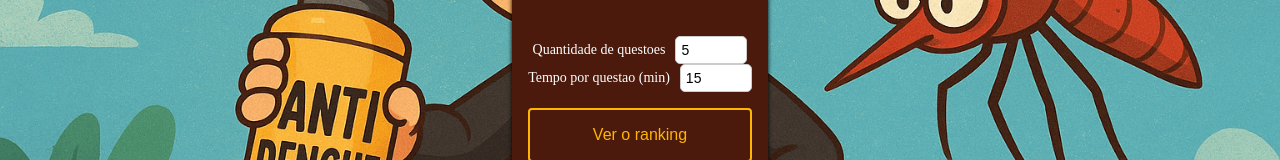
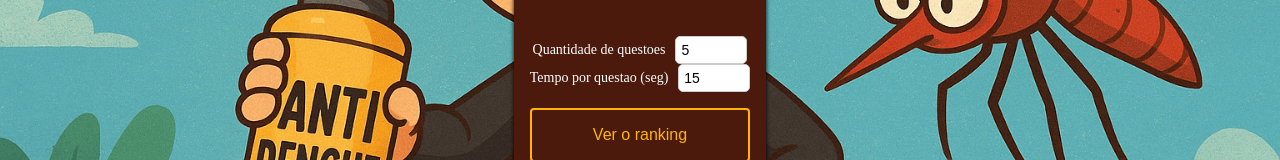
Before and after one commit to sistemainternosmecict/jogo-agente-anti-dengue, a React (Vite) app: page / in a window 1280 px wide. Both pictures are taken after a click on the button "Opções". Shown: the part 349-509 px from the top of the page. Built offline with nearby package versions, Linux system fonts and the light colour scheme.

Commit message:
fix(ui): Na tela de opções o tempo marcava min e é seg. As perguntas e respostas forão revisadas.

```diff
--- a/src/components/uiElements/Options.jsx
+++ b/src/components/uiElements/Options.jsx
@@ -69,7 +69,7 @@ export default function Opcoes({globalConfig, setGlobalConfig, mostrarRanking, o
                         <input type="number" name="questoes" id="questoes" min={5} max={20} defaultValue={globalConfig.qnt_questoes} onChange={(e) => setGlobalConfig({...globalConfig, qnt_questoes: Number(e.target.value)})}/>
                     </div>
                     <div className="opcao">
-                        <label htmlFor="tempo_questoes">Tempo por questao (min)</label>
+                        <label htmlFor="tempo_questoes">Tempo por questao (seg)</label>
                         <input type="number" name="tempo_questoes" id="tempo_questoes" min={3} max={15} defaultValue={globalConfig.tempo_questoes} onChange={(e) => setGlobalConfig({...globalConfig, tempo_questoes: Number(e.target.value)})}/>
                     </div>
                     <Button style={{ margin: "16px auto", width: "100%"}} onClick={mostrarRanking}>Ver o ranking</Button>
--- a/src/data/perguntas.js
+++ b/src/data/perguntas.js
@@ -1,5 +1,5 @@
 const perguntas = [
-      { pergunta: "O que devemos fazer com pneus velhos?", opcoes: ["Deixar no quintal", "Guardar coberto", "Descartar corretamente"], corretas: [2] },
+      { pergunta: "O que devemos fazer com pneus velhos?", opcoes: ["Deixar no quintal", "Guardar coberto", "Descartar em qualquer lugar"], corretas: [1] },
       { pergunta: "Como evitar água parada em vasos de planta?", opcoes: ["Colocar areia", "Deixar com água", "Lavar com cloro"], corretas: [0] },
       { pergunta: "O Aedes aegypti transmite qual doença?", opcoes: ["Gripe", "Dengue", "Sarampo"], corretas: [1] },
       { pergunta: "Onde o mosquito da dengue se reproduz?", opcoes: ["Em água limpa parada", "Na terra seca", "No lixo seco"], corretas: [0] },
@@ -16,9 +16,9 @@ const perguntas = [
       { pergunta: "Como o mosquito da dengue é identificado?", opcoes: ["Preto com listras brancas", "Amarelo com manchas", "Azul claro"], corretas: [0] },
       { pergunta: "Dengue pode matar?", opcoes: ["Não", "Sim", "Raramente"], corretas: [1] },
       { pergunta: "Como saber se tem dengue?", opcoes: ["Exames e sintomas", "Picada do mosquito", "Ficar em casa"], corretas: [0] },
-      { pergunta: "Qual o tempo de vida do mosquito?", opcoes: ["7 dias", "30 dias", "45 dias"], corretas: [1] },
+      { pergunta: "Qual o tempo de vida do mosquito?", opcoes: ["7 dias", "30 a 45 dias", "10 dias"], corretas: [1] },
       { pergunta: "Por que a dengue é perigosa?", opcoes: ["Causa alergia", "Causa febre e hemorragia", "Causa tosse"], corretas: [1] },
-      { pergunta: "Água limpa parada pode transmitir dengue?", opcoes: ["Sim", "Não", "Depende do local"], corretas: [0] },
+      { pergunta: "Água limpa parada pode transmitir dengue?", opcoes: ["Sim", "Não", "Depende do local"], corretas: [1] },
       { pergunta: "O mosquito voa...", opcoes: ["Até 200 metros", "Até 2 km", "Até 5 km"], corretas: [0] },
       { pergunta: "Dengue tem cura?", opcoes: ["Sim, com tratamento adequado", "Não", "Só com antibióticos"], corretas: [0] },
       { pergunta: "Dengue hemorrágica é...", opcoes: ["A forma mais leve", "A forma grave", "Não existe"], corretas: [1] },
```
